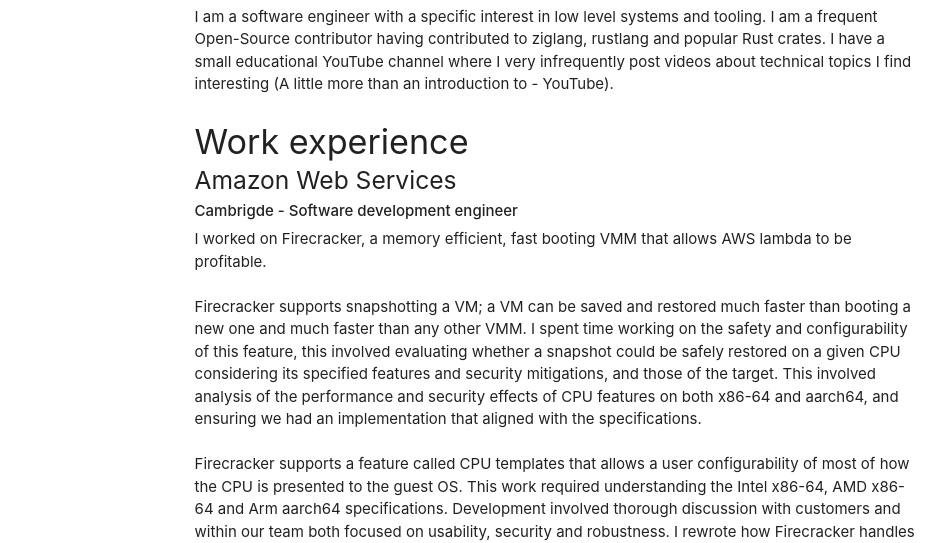
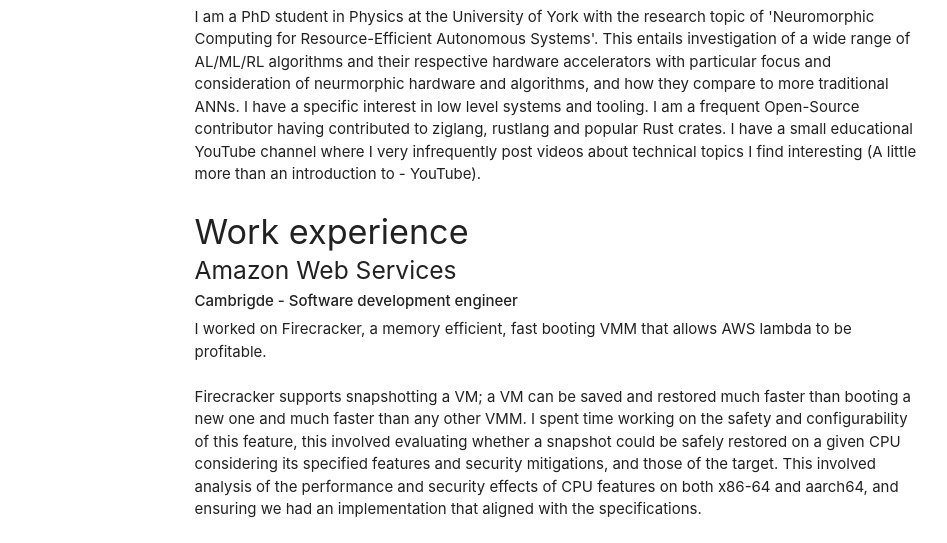
Before and after one commit to JonathanWoollett-Light/cv, a plain HTML site: page index.html in a window 1280 px wide. Shown: the part 260-803 px from the top of the page, without its empty margins (158-1105 px from the left). Drawn offline with nearby package versions, Linux system fonts and the light colour scheme.

Commit message:
phd student desc

```diff
--- a/index.html
+++ b/index.html
@@ -96,11 +96,18 @@
             >
           </p>
           <p>
-            I am a software engineer with a specific interest in low level
-            systems and tooling. I am a frequent Open-Source contributor having
-            contributed to ziglang, rustlang and popular Rust crates. I have a
-            small educational YouTube channel where I very infrequently post
-            videos about technical topics I find interesting (<a
+            I am a PhD student in Physics at the University of York with the
+            research topic of 'Neuromorphic Computing for Resource-Efficient
+            Autonomous Systems'. This entails investigation of a wide range of
+            AL/ML/RL algorithms and their respective hardware accelerators
+            with particular focus and consideration of neurmorphic hardware
+            and algorithms, and how they compare to more traditional ANNs.
+
+            I have a specific interest in low level systems and tooling. I am a
+            frequent Open-Source contributor having contributed to ziglang,
+            rustlang and popular Rust crates. I have a small educational YouTube
+            channel where I very infrequently post videos about technical topics
+            I find interesting (<a
               href="https://www.youtube.com/@alittlemorethananintroduct1604"
               >A little more than an introduction to - YouTube</a
             >).
@@ -221,13 +228,6 @@
           <div id="programming_experience" class="section scrollspy">
             <h4>Programming experience</h4>
             <p>
-              I am a PhD student in Physics at the University of York with the
-              research topic of 'Neuromorphic Computing for Resource-Efficient
-              Autonomous Systems'. This entails investigation of a wide range of
-              AL/ML/RL algorithms and their respective hardware accelerators
-              with particular focus and consideration of neurmorphic hardware
-              and algorithms, and how they compare to more traditional ANNs.
-
               I am an expert in Rust, I am experienced in C++, C and Python, and
               I am familiar with Zig, Ada, aarch64 asm, RISC-V asm, JavaScript
               and CSS3+HTML5.
```
